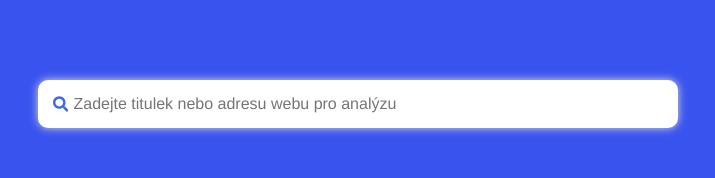
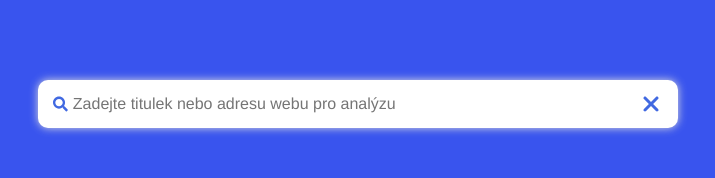
Before and after one commit to silverhardliner/verifee-search-bar, a React (Vite) app: page / in a window 1280 px wide. Shown: the top 178 px of the page, without its empty margins (282-997 px from the left). Built offline with nearby package versions, Linux system fonts and the light colour scheme.

Commit message:
no results fix, delete cross added

```diff
--- a/src/components/ImageIcon.css
+++ b/src/components/ImageIcon.css
@@ -1,4 +1,22 @@
 #empty-icon {
-    width: 20px;
-    height: 20px;
+  width: 20px;
+  height: 20px;
+}
+
+img {
+  max-width: 50px;
+  max-height: 50px;
+  width: auto;
+  height: auto;
+  border-radius: 5px;
+}
+
+@media (max-width: 480px) {
+  img {
+    display: none;
   }
+
+  #empty-icon {
+    display: none;
+  }
+}
--- a/src/components/SearchBar.css
+++ b/src/components/SearchBar.css
@@ -17,7 +17,10 @@ input {
   font-size: 1rem;
   width: 100%;
   margin-left: 5px;
-    color: black
+  color: black;
+  overflow: hidden;
+  white-space: nowrap;
+  text-overflow: ellipsis;
 }
 
 input:focus {
@@ -27,3 +30,23 @@ input:focus {
 #search-icon {
   color: royalblue;
 }
+
+.circle {
+    border-radius: 50%;
+    display: flex;
+    justify-content: center;
+    align-items: center;
+}
+
+#cross-icon {
+  color: royalblue;
+  font-size: 1.5rem;
+}
+
+#cross-icon:hover {
+  cursor: pointer;
+}
+
+.circle:hover {
+    background-color: rgba(0, 0, 0, .1);
+}
--- a/src/components/SearchBar.jsx
+++ b/src/components/SearchBar.jsx
@@ -1,5 +1,6 @@
 import React, { useState, useEffect } from "react";
 import { FaSearch } from "react-icons/fa";
+import { FaXmark } from "react-icons/fa6";
 import "./SearchBar.css";
 
 export const SearchBar = ({ setResults }) => {
@@ -49,6 +50,7 @@ export const SearchBar = ({ setResults }) => {
         value={input}
         onChange={(e) => handleChange(e.target.value)}
       ></input>
+      <div className="circle"><FaXmark id="cross-icon" onClick={() => handleChange("")}/></div>
     </div>
   );
 };
--- a/src/components/SearchResult.css
+++ b/src/components/SearchResult.css
@@ -23,18 +23,7 @@
   cursor: pointer;
 }
 
-.search-result img {
-  max-width: 50px;
-  max-height: 50px;
-  width: auto;
-  height: auto;
-  border-radius: 5px;
-}
-
 @media (max-width: 480px) {
-  .search-result img  {
-    display: none;
-  }
   .container-column {
     width: 100%;
   }
```
Lines whose indentation alone changed are shown as unchanged.
